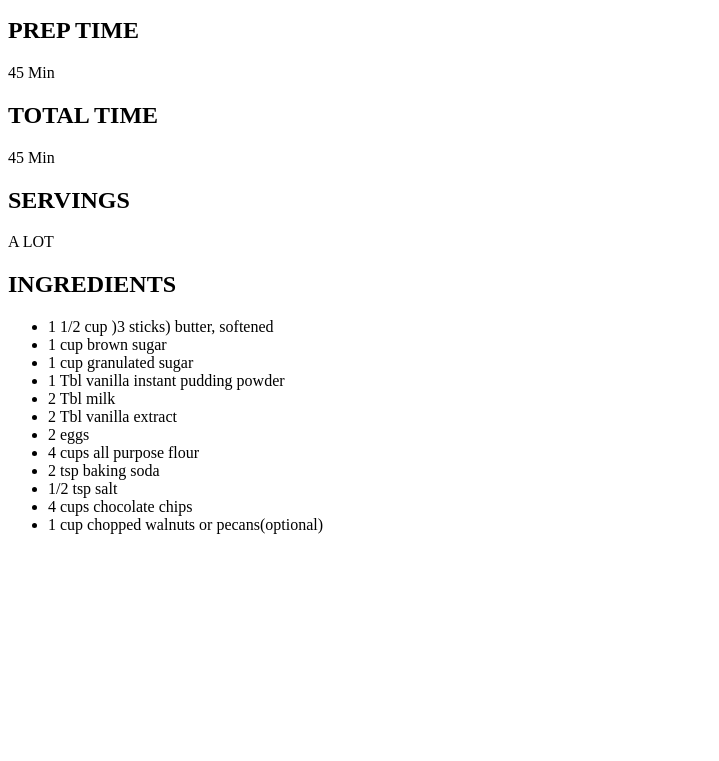
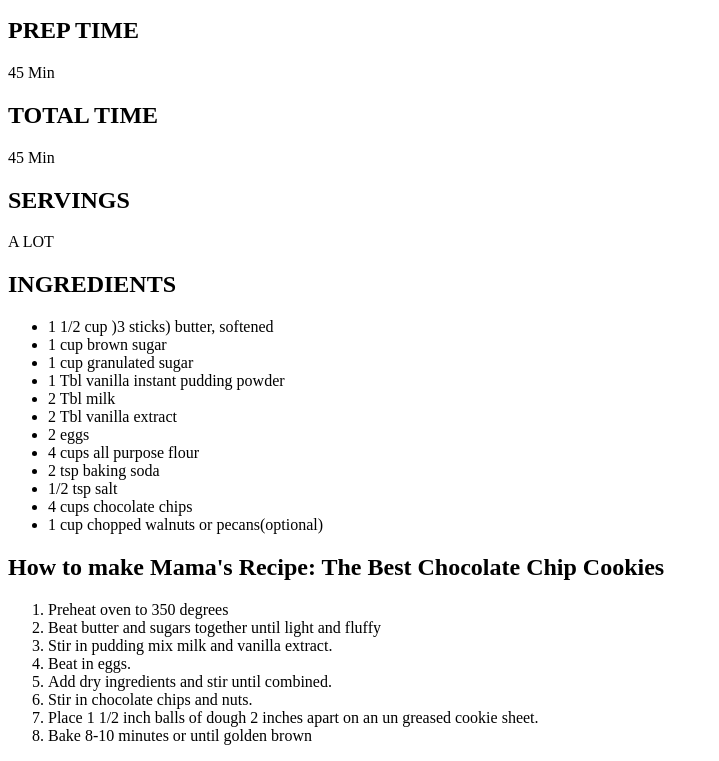
Before and after one commit to emmhardt/cookie-recipe, a plain HTML site: page index.html in a window 1280 px wide. Shown: the part 595-1356 px from the top of the page, without its empty margins (0-719 px from the left). Before the commit the page ends 1145 px from the top, so only its background shows below. Drawn offline with Linux system fonts and the light colour scheme.

Commit message:
Add files via upload
added instructions

```diff
--- a/index.html
+++ b/index.html
@@ -37,5 +37,16 @@
 		<li>4 cups chocolate chips</li>
 		<li>1 cup chopped walnuts or pecans(optional)</li>
 	</ul>
+	<h2>How to make Mama's Recipe: The Best Chocolate Chip Cookies</h2>
+	<ol>
+		<li>Preheat oven to 350 degrees</li>
+		<li>Beat butter and sugars together until light and fluffy</li>
+		<li>Stir in pudding mix milk and vanilla extract.</li>
+		<li>Beat in eggs.</li>
+		<li>Add dry ingredients and stir until combined.</li>
+		<li>Stir in chocolate chips and nuts.</li>
+		<li>Place 1 1/2 inch balls of dough 2 inches apart on an un greased cookie sheet.</li>
+		<li>Bake 8-10 minutes or until golden brown</li>
+	</ol>
 	</body>
 </html>
```
